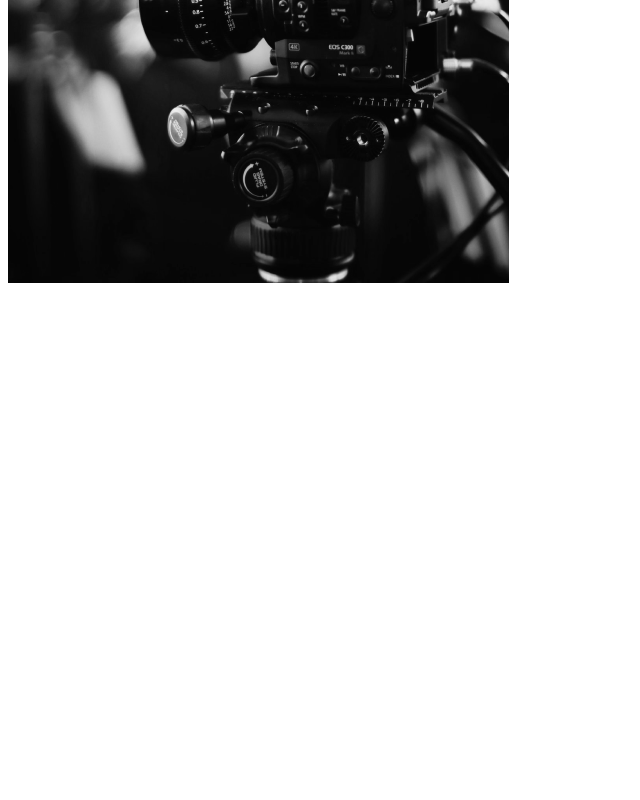
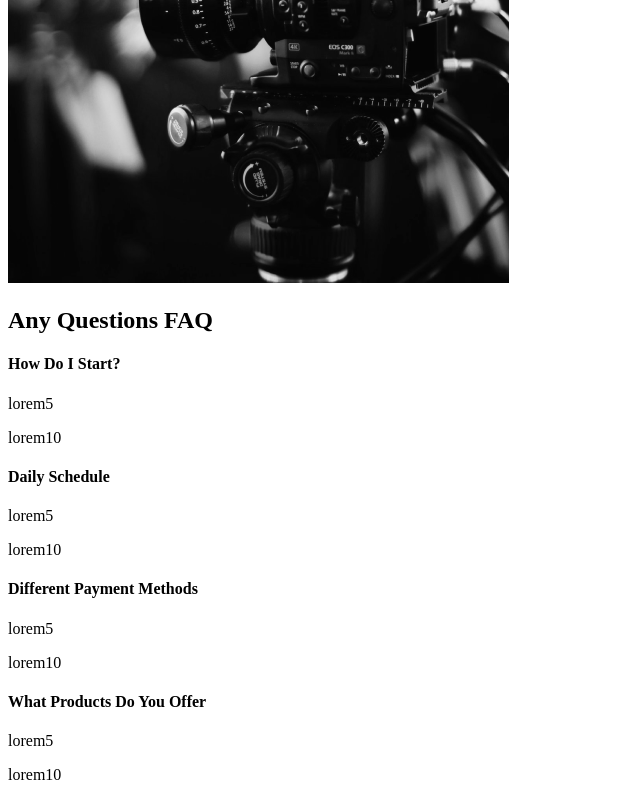
Before and after one commit to AJP888/Portfolio-Website, a React (Create React App) app: page / in a window 1280 px wide. Shown: the part 2099-2899 px from the top of the page, without its empty margins (0-640 px from the left). Before the commit the page ends 2394 px from the top, so only its background shows below. Built offline with nearby package versions, Linux system fonts and the light colour scheme.

Commit message:
4. FAQ Section

```diff
--- a/src/App.js
+++ b/src/App.js
@@ -1,11 +1,13 @@
 import AboutUs from "./pages/AboutUs";
 import ServicesSection from "./components/ServicesSetion";
+import FaqSection from "./components/FaqSecton";
 
 function App() {
   return (
     <>
       <AboutUs />
       <ServicesSection />
+      <FaqSection />
     </>
   );
 }
--- /dev/null
+++ b/src/components/FaqSecton.js
@@ -0,0 +1,41 @@
+import React from "react";
+
+const FaqSection = () => {
+  return (
+    <div className="faq">
+      <h2>
+        Any Questions <span>FAQ</span>
+      </h2>
+      <div className="questions">
+        <h4>How Do I Start?</h4>
+        <div className="answer">
+          <p>lorem5</p>
+          <p>lorem10</p>
+        </div>
+      </div>
+      <div className="questions">
+        <h4>Daily Schedule</h4>
+        <div className="answer">
+          <p>lorem5</p>
+          <p>lorem10</p>
+        </div>
+      </div>
+      <div className="questions">
+        <h4>Different Payment Methods</h4>
+        <div className="answer">
+          <p>lorem5</p>
+          <p>lorem10</p>
+        </div>
+      </div>
+      <div className="questions">
+        <h4>What Products Do You Offer</h4>
+        <div className="answer">
+          <p>lorem5</p>
+          <p>lorem10</p>
+        </div>
+      </div>
+    </div>
+  );
+};
+
+export default FaqSection;
```
